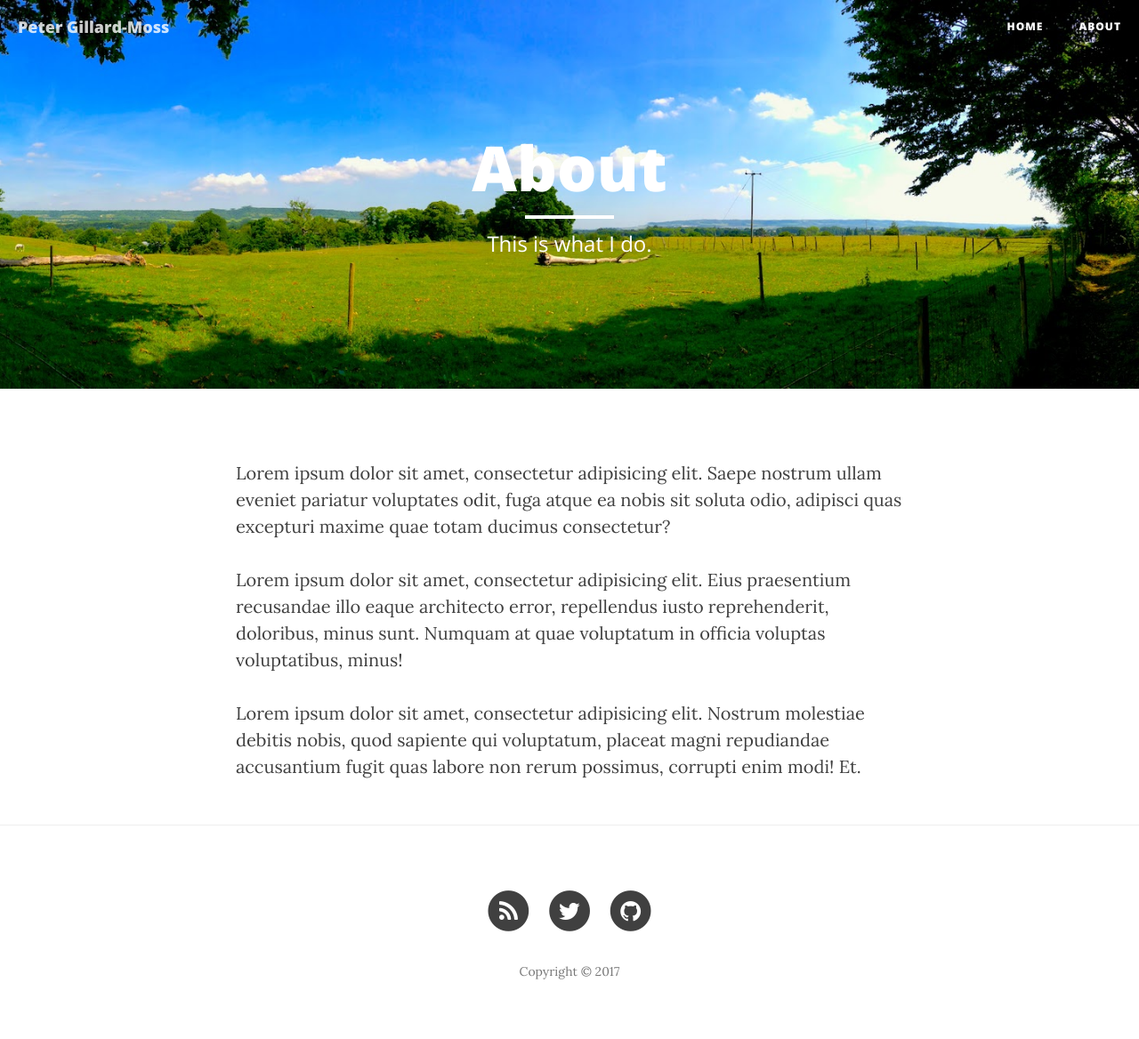
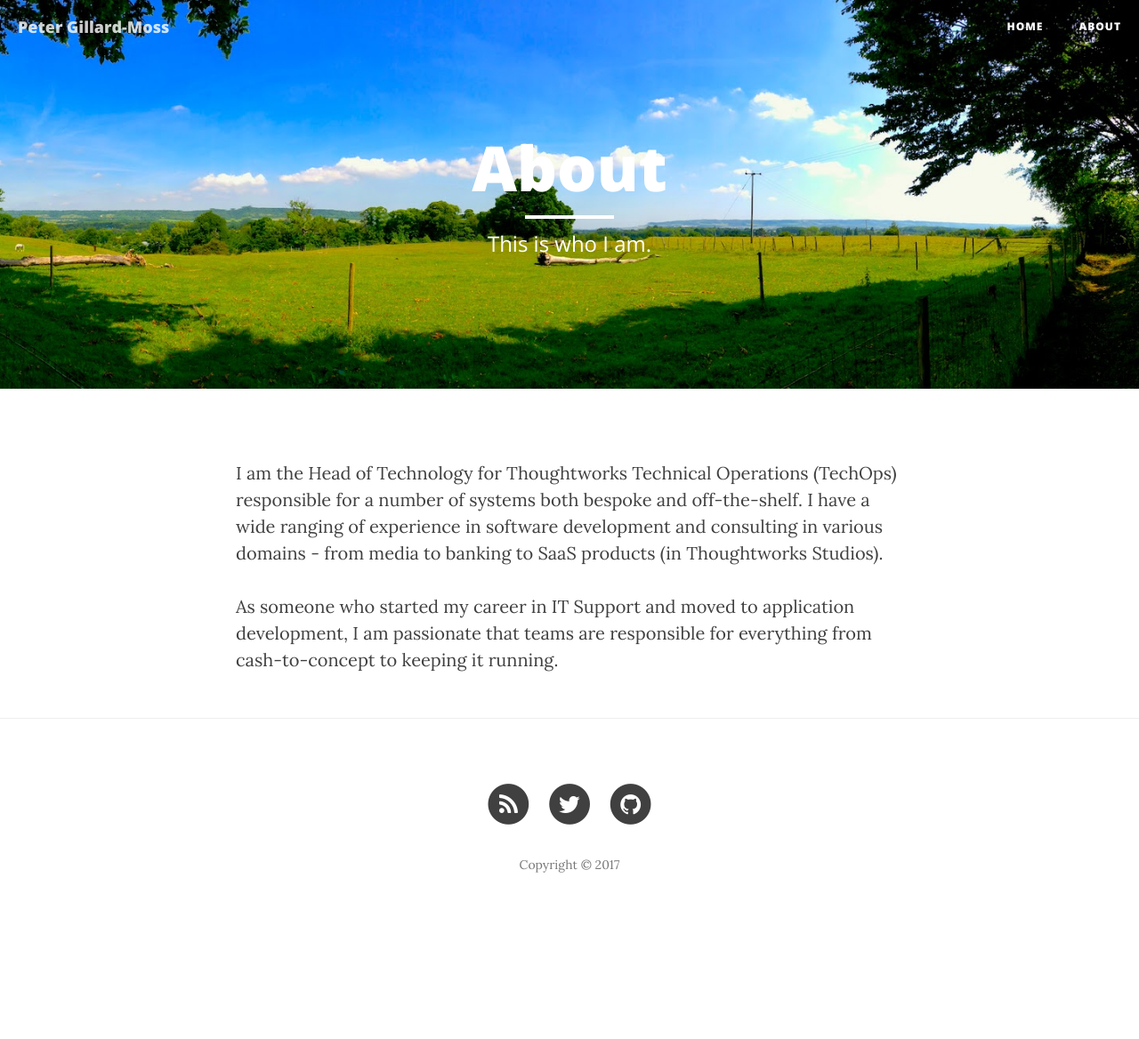
Before and after one commit to petergillardmoss/petergillardmoss.github.com, a Jekyll site: the page built from about.html, in a window 1280 px wide. Shown: the whole page at 89% size. Built offline with Jekyll 4.4.1, drawn with Linux system fonts in a browser that asks for light colours; nearby versions of some CDN libraries; after the commit the page ends 1048 px from its top, so only the background shows below that.

Commit message:
My profile is on the About page

```diff
--- a/about.html
+++ b/about.html
@@ -1,12 +1,16 @@
 ---
 layout: page
 title: "About"
-description: "This is what I do."
+description: "This is who I am."
 header-img: "img/about-bg.jpg"
 ---
 
-<p>Lorem ipsum dolor sit amet, consectetur adipisicing elit. Saepe nostrum ullam eveniet pariatur voluptates odit, fuga atque ea nobis sit soluta odio, adipisci quas excepturi maxime quae totam ducimus consectetur?</p>
+<p>I am the Head of Technology for Thoughtworks Technical Operations
+  (TechOps) responsible for a number of systems both bespoke and
+  off-the-shelf.  I have a wide ranging of experience in software
+  development and consulting in various domains - from media to
+  banking to SaaS products (in Thoughtworks Studios).</p>
 
-<p>Lorem ipsum dolor sit amet, consectetur adipisicing elit. Eius praesentium recusandae illo eaque architecto error, repellendus iusto reprehenderit, doloribus, minus sunt. Numquam at quae voluptatum in officia voluptas voluptatibus, minus!</p>
-
-<p>Lorem ipsum dolor sit amet, consectetur adipisicing elit. Nostrum molestiae debitis nobis, quod sapiente qui voluptatum, placeat magni repudiandae accusantium fugit quas labore non rerum possimus, corrupti enim modi! Et.</p>
+<p>As someone who started my career in IT Support and moved to
+  application development, I am passionate that teams are responsible
+  for everything from cash-to-concept to keeping it running.</p>
```
